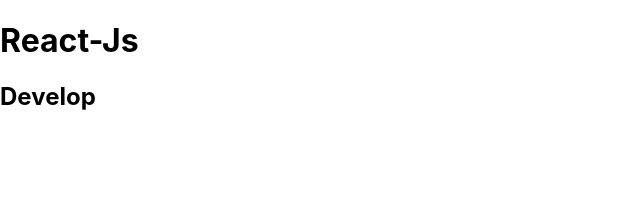
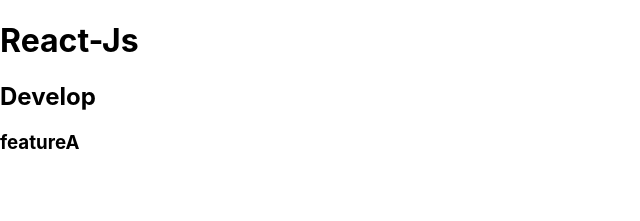
Before and after one commit to vidinararia/react_putu-vidi-nararia-ningrat, a React (Create React App) app in the folder 2_Version Control and Branch Management (Git)/praktikum/web-react-saya/: page / in a window 1280 px wide. Shown: the top 221 px of the page, without its empty margins (0-640 px from the left). Built offline with nearby package versions, Linux system fonts and the light colour scheme.

Commit message:
add featureA

```diff
--- a/2_Version Control and Branch Management (Git)/praktikum/web-react-saya/src/index.js
+++ b/2_Version Control and Branch Management (Git)/praktikum/web-react-saya/src/index.js
@@ -8,6 +8,7 @@
   <React.StrictMode>
     <h1>React-Js</h1>
     <h2>Develop</h2>
+    <h3>featureA</h3>
   </React.StrictMode>,
   document.getElementById('root')
 );
```
